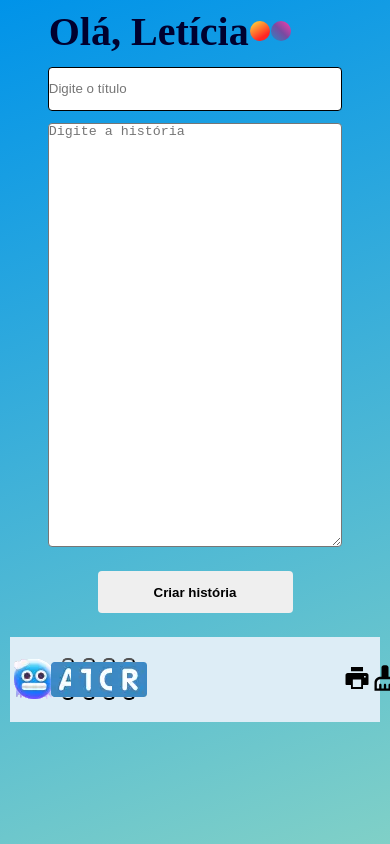
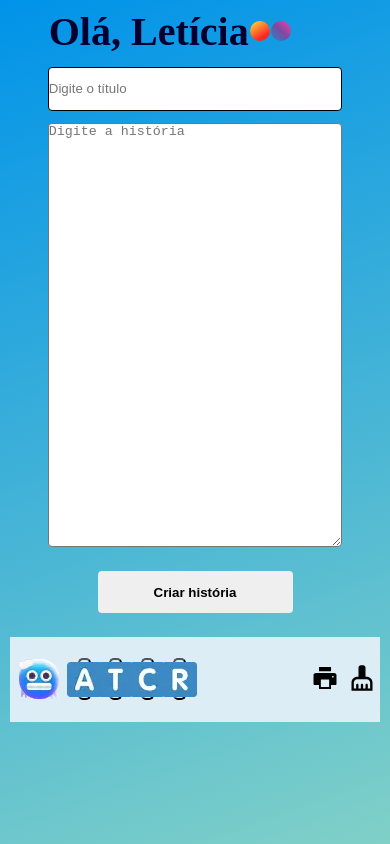
Before and after one commit to FilipeSall/story-teller-print-generator, a React (Vite) app: page / in a window 390 px wide. Built offline with nearby package versions, Linux system fonts and the light colour scheme.

Commit message:
Alterando responsividade do componente de botoes

```diff
--- a/src/App.css
+++ b/src/App.css
@@ -207,4 +207,12 @@
   .button_container > button {
     margin: 0 12px;
   }
+
+  .print_container-font--wrapper{
+    width: 50%;
+  }
+
+  .print_container-button--wrapper{
+    width: 20%;
+  }
 }
```
